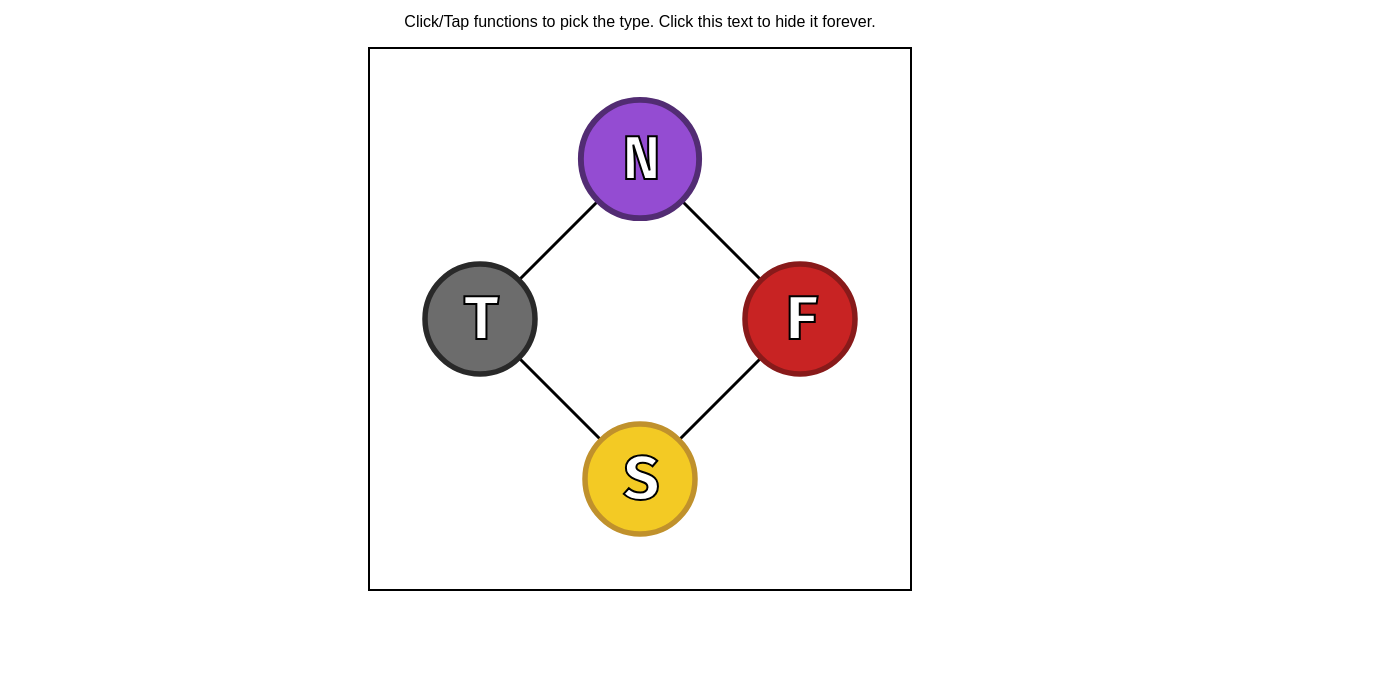
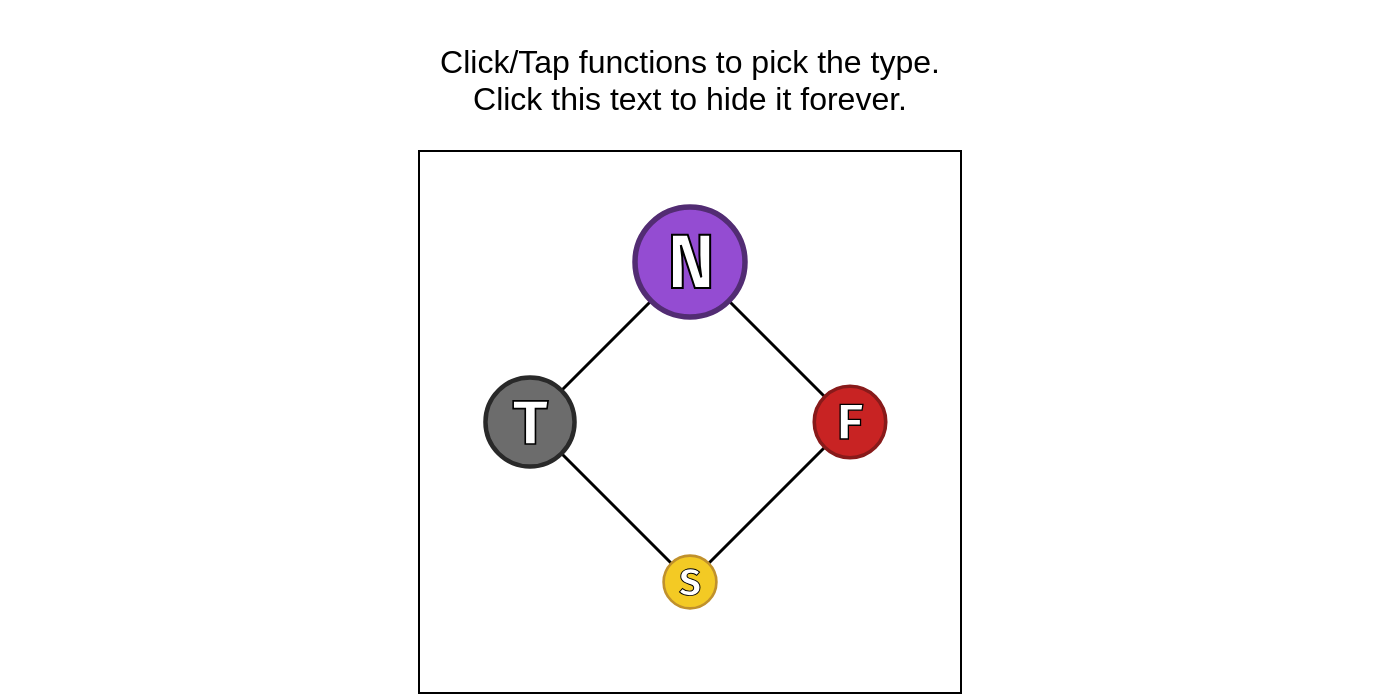
Before and after one commit to TheFreezingChicken/cognitive-relay-diagram, a plain HTML site: page docs/index.html in a window 1280 px wide. Shown: the part 139-833 px from the top of the page, 1380 px wide, since content can reach past the window. Before the commit the page ends 800 px from the top, so only its background shows below. Drawn offline with nearby package versions, Linux system fonts and the light colour scheme.

Commit message:
Fix fonts, sizes, and positions (#5)
Fonts should now load correctly on all devices.
Sizes and positions should now be scaled correctly.

```diff
--- a/docs/index.html
+++ b/docs/index.html
@@ -15,8 +15,8 @@
     <style>
         @font-face {
             font-family: 'Fira Code';
-            src: url('assets/fonts/woff2/FiraCode-Bold.woff2') format('woff2'),
-            url("assets/fonts/woff/FiraCode-Bold.woff") format("woff");
+            src: url("assets/fonts/FiraCode-Bold.woff2") format("woff2"),
+            url("assets/fonts/FiraCode-Bold.woff") format("woff");
             font-weight: bold;
             font-style: normal;
         }
@@ -24,26 +24,24 @@
 
         @font-face {
             font-family: 'Fira Code';
-            src: url('assets/fonts/woff2/FiraCode-Regular.woff2') format('woff2'),
-            url("assets/fonts/woff/FiraCode-Regular.woff") format("woff");
+            src: url("assets/fonts/FiraCode-Regular.woff2") format("woff2"),
+            url("assets/fonts/FiraCode-Regular.woff") format("woff");
             font-weight: normal;
             font-style: normal;
         }
+
 
         /* Center all content vertically and horizontally */
         body {
             display: flex;
             flex-direction: column;
             flex-wrap: wrap;
-            align-items: start;
+            align-items: stretch;
             min-height: 100vh;
             margin: 0;
             font-family: Arial, serif;
         }
 
-        .title-container > h1 {
-            margin-bottom: 2px;
-        }
 
         h2 {
             margin-top: 0;
@@ -74,19 +72,13 @@
             text-transform: none;
         }
 
-        .title-container {
-            align-self: center;
+
+        .centered-text {
+            display:block;
+            width: 80%;
+            align-self:center;
             text-align: center;
-            color: darkorange;
-            font-family: Arial, serif;
-        }
-
-        /* Style for the "made by username" text */
-        .made-by {
-            margin: 0;
-            padding: 0;
-            font-size: 12px;
-            color: #888;
+            font-size: xx-large;
         }
 
         .space {
@@ -97,7 +89,7 @@
             display: flex;
             flex-flow: row wrap;
             align-self: center;
-            align-items: flex-start;
+            align-items: center;
             justify-content: center;
             gap: 20px;
         }
@@ -141,6 +133,28 @@
         }
 
 
+
+        #title-container {
+            align-self: stretch;
+            text-align: center;
+            color: darkorange;
+            font-family: Arial, serif;
+            width: 100%;
+            margin: 0 50px;
+        }
+
+
+        #title-container > h1 {
+            margin-bottom: 5px;
+        }
+
+        /* Style for the "made by username" text */
+        #made-by {
+            margin-top: 0;
+            font-size: 12px;
+            color: #888;
+        }
+
         /* Style for the boxed section containing the Konva circle */
         #cognitive-diagram-container {
             align-self: center;
@@ -155,9 +169,9 @@
 <!-- BODY -------------------------------------------------------------------------------------------->
 
 <body>
-<div class="title-container">
+<div id="title-container">
     <h1>Cognitive Relay Diagram</h1>
-    <p class="made-by">
+    <p id="made-by">
         (by <a href="https://www.youtube.com/shorts/0Df2gRx7Fbw">The Freezing Chicken</a>,
         and based on the <a href="https://www.objectivepersonality.com/">Objective Personality System</a>) <br>
         Licensed under <a href="https://creativecommons.org/licenses/by-sa/4.0/?ref=chooser-v1" target="_blank" rel="license noopener noreferrer" style="display:inline-block;">CC BY-SA 4.0<img style="height:22px!important;margin-left:3px;vertical-align:text-bottom;" src="https://mirrors.creativecommons.org/presskit/icons/cc.svg?ref=chooser-v1" alt=""><img style="height:22px!important;margin-left:3px;vertical-align:text-bottom;" src="https://mirrors.creativecommons.org/presskit/icons/by.svg?ref=chooser-v1" alt=""><img style="height:22px!important;margin-left:3px;vertical-align:text-bottom;" src="https://mirrors.creativecommons.org/presskit/icons/sa.svg?ref=chooser-v1" alt=""></a>
@@ -166,8 +180,14 @@
 
 <div class="space"></div>
 
-<p id="help-text" style="display:block;align-self:center">
-    Click/Tap functions to pick the type. Click this text to hide it forever.
+<p id="debug-text" hidden></p>
+<p id="loading-text" class="centered-text" style="font-weight: bold">
+    Loading... <br>
+    (if nothing appears, passive-aggressive complaints are accepted)
+</p>
+<p id="help-text" class="centered-text">
+    Click/Tap functions to pick the type. <br>
+    Click this text to hide it forever.
 </p>
 
 <div class="main-container">
--- a/docs/js/index.js
+++ b/docs/js/index.js
@@ -16,8 +16,63 @@ function hideMessage() {
     localStorage.setItem('helpTextHidden', 'true');
 }
 
+// Keep this outside to avoid garbage collection.
+let canvases = [];
+
+function whenFontIsLoaded(callback) {
+    const fonts = [
+        'bold 20px "Fira Code", monospace',
+    ];
+
+
+    for (const f of fonts) {
+        const currentCanvas = document.createElement('canvas');
+        canvases.push(currentCanvas);
+        const fontContext = currentCanvas.getContext('2d');
+        fontContext.font = f;
+    }
+
+    console.log("Waiting for font to load...");
+    function checkFontState() {
+        let fontsAreLoaded = true;
+        const debugText = document.getElementById('debug-text');
+
+        const defaultCanvas = document.createElement('canvas');
+        const defaultFontContext = defaultCanvas.getContext('2d');
+        defaultFontContext.font = 'bold 20px monospace';
+        const STUB_TEXT = 'Some test text;';
+        const initialStubTextWidth = defaultFontContext.measureText(STUB_TEXT).width;
+
+        for (const c of canvases) {
+            const fontContext = c.getContext('2d');
+            const stubTextWidth = fontContext.measureText(STUB_TEXT).width;
+            console.log(initialStubTextWidth);
+            console.log(stubTextWidth);
+            fontsAreLoaded = fontsAreLoaded && stubTextWidth !== initialStubTextWidth;
+            debugText.innerText += fontContext.font + "\n" + initialStubTextWidth + "\n" + stubTextWidth + "\n" + fontsAreLoaded + "\n";
+        }
+        debugText.innerText += "\n" + fontsAreLoaded + "\n";
+
+        if (fontsAreLoaded) {
+            console.log("Font loaded!");
+            callback();
+        } else {
+            console.log("Font not loaded yet...");
+            setTimeout(() => {
+                checkFontState();
+            }, 150);
+        }
+    }
+
+    checkFontState();
+}
+
 
 document.addEventListener('DOMContentLoaded', () => {
+    whenFontIsLoaded(() => {
+        document.getElementById('loading-text').style.display = 'none';
+        // HERE At first rendering, don't show the diagram and try to re-render to see if the text gets fixed.
+
         const helpTextParagraph = document.getElementById('help-text');
         helpTextParagraph.addEventListener('click', hideMessage);
 
@@ -25,8 +80,12 @@ document.addEventListener('DOMContentLoaded', () => {
             document.getElementById('help-text').style.display = 'none';
         }
 
+        let startingOpType = undefined;
+        // startingOpType = new OpType('Si', 'Te', 'SCBP', 'FF');
+
         CRDStage.initializeResources().then(() => {
             console.log("Resources were marked ready, drawing diagram...");
-        new CRDStage(document.getElementById('cognitive-diagram-container'));
+            new CRDStage(document.getElementById('cognitive-diagram-container'), startingOpType);
         });
     });
+});
--- a/docs/js/relay-diagram.js
+++ b/docs/js/relay-diagram.js
@@ -76,7 +76,90 @@ const CogFunCirclePositions = Object.freeze([
         x: DIAGRAM_CENTER,
         y: DIAGRAM_CENTER + OPPOSITE_CIRCLE_DISTANCE / 2
     })
-])
+]);
+
+
+const CogFunCircleOffsets = Object.freeze([
+    Object.freeze({
+        x: 0,
+        y: OPPOSITE_CIRCLE_DISTANCE / 2
+    }),
+    Object.freeze({
+        x: OPPOSITE_CIRCLE_DISTANCE / 2,
+        y: 0
+    }),
+    Object.freeze({
+        x: -OPPOSITE_CIRCLE_DISTANCE / 2,
+        y: 0
+    }),
+    Object.freeze({
+        x: 0,
+        y: -OPPOSITE_CIRCLE_DISTANCE / 2
+    })
+]);
+
+const CogFunTextCenterOffsets = Object.freeze({
+    S: Object.freeze({
+        x: 3.9,
+        y: 1
+    }),
+
+    N: Object.freeze({
+        x: 3,
+        y: 1
+    }),
+
+    F: Object.freeze({
+        x: 4.2,
+        y: 1
+    }),
+
+    T: Object.freeze({
+        x: 3.5,
+        y: 0
+    }),
+
+    Si: Object.freeze({
+        x: 2.3,
+        y: 2.7
+    }),
+
+    Se: Object.freeze({
+        x: 2.2,
+        y: 3.3
+    }),
+
+    Ni: Object.freeze({
+        x: 1.89,
+        y: 2.5
+    }),
+
+    Ne: Object.freeze({
+        x: 2.9,
+        y: 3.2
+    }),
+
+    Fi: Object.freeze({
+        x: 3.2,
+        y: 2.95
+    }),
+
+    Fe: Object.freeze({
+        x: 3.5,
+        y: 2
+    }),
+
+    Ti: Object.freeze({
+        x: 2.5,
+        y: 2
+    }),
+
+    Te: Object.freeze({
+        x: 2.6,
+        y: 2.5
+    })
+});
+
 
 
 const AnimalCenterOffsets = new Map([
@@ -140,7 +223,6 @@ const DiagramResources = {
     BIG_DEMON_BG_IMG: new Image(),
     LITTLE_DEMON_BG_IMG: new Image(),
     MASCULINE_FUNCTION_BG_IMG: new Image(),
-    FUNCTION_POINTER_GRID_IMG: new Image(),
     FUNCTION_POINTER_ARROW_IMG: new Image()
 };
 
@@ -181,7 +263,6 @@ class ResourceLoader {
             loadImg(DiagramResources.LITTLE_DEMON_BG_IMG, `${IMG_DIR_PATH}/Demon3.png`),
             loadImg(DiagramResources.BIG_DEMON_BG_IMG, `${IMG_DIR_PATH}/Demon4.png`),
             loadImg(DiagramResources.MASCULINE_FUNCTION_BG_IMG, `${IMG_DIR_PATH}/Muscles.png`),
-            loadImg(DiagramResources.FUNCTION_POINTER_GRID_IMG, `${IMG_DIR_PATH}/pointer-grid.png`),
             loadImg(DiagramResources.FUNCTION_POINTER_ARROW_IMG, `${IMG_DIR_PATH}/blue-arrow.png`)
         ]).then(() => {
             // REM Add any other resource initialization here.
@@ -492,7 +573,28 @@ class CognitiveFunctionGroup extends Konva.Group {
         const cogFunText = new CognitiveFunctionText(configs);
         // const doubleActivationText = new DoubleActivationText(configs);
 
-        this.add(saviorBgImg, demonBgImg, masculineBgImg, this.circle, cogFunText/*, doubleActivationText*/);
+        // Add everything to a subgroup for scaling. We will offset later.
+
+        const scaleGroup = new Konva.Group();
+        scaleGroup.add(saviorBgImg, demonBgImg, masculineBgImg, this.circle, cogFunText/*, doubleActivationText*/);
+
+        const grantIndex = configs?.cogFunData?.grantIndex ?? configs.cogFunDataOverride.grantIndex;
+
+        scaleGroup.offsetX(DIAGRAM_CENTER);
+        scaleGroup.offsetY(DIAGRAM_CENTER);
+        scaleGroup.x(DIAGRAM_CENTER);
+        scaleGroup.y(DIAGRAM_CENTER);
+
+        const scaleFactor = CogFunCircleScaleFactors[grantIndex];
+        scaleGroup.scaleY(scaleFactor);
+        scaleGroup.scaleX(scaleFactor);
+
+        this.add(scaleGroup);
+
+        // Now we can offset the main group.
+        const cogFunOffset = CogFunCircleOffsets[grantIndex]
+        this.offsetX(cogFunOffset.x);
+        this.offsetY(cogFunOffset.y);
     }
 }
 
@@ -509,22 +611,12 @@ class CognitiveFunctionCircle extends Konva.Circle {
         super({
             radius: CIRCLE_BASE_RADIUS,
             strokeWidth: CIRCLE_STROKE_WIDTH,
-            x: CogFunCirclePositions[configs.cogFunData?.grantIndex ?? configs.cogFunDataOverride.grantIndex].x,
-            y: CogFunCirclePositions[configs.cogFunData?.grantIndex ?? configs.cogFunDataOverride.grantIndex].y,
+            x: DIAGRAM_CENTER,
+            y: DIAGRAM_CENTER,
             fill: CogFunFillColors[configs.cogFunData?.cogFun[0] ?? configs.cogFunDataOverride.cogFunText],
             stroke: CogFunStrokeColors[configs.cogFunData?.cogFun[0] ?? configs.cogFunDataOverride.cogFunText],
         });
 
-        // DEBT Assuming non-partial diagram, so it's generic only at first rendering.
-        const isGenericDiagram = configs.cogFunData == null;
-
-        // Making first function slightly bigger for generic because of optical illusion.
-        const genericScaleFactor = configs.cogFunDataOverride?.grantIndex === 0 ? 1.075 : 1;
-        const grantScaleFactor = CogFunCircleScaleFactors[configs.cogFunData?.grantIndex ?? 0];
-
-        // If not generic diagram use scaling, otherwise don't.
-        this.scaleX(isGenericDiagram ? genericScaleFactor : grantScaleFactor);
-        this.scaleY(isGenericDiagram ? genericScaleFactor : grantScaleFactor);
     }
 }
 
@@ -540,12 +632,11 @@ class CognitiveFunctionBackgroundImage extends Konva.Image {
     constructor(img, configs) {
         // Based on how we structured the library, img should always be loaded when reaching this point.
         super({
-            image: img
-        });
-
-        const pos = CogFunCirclePositions[configs.cogFunData?.grantIndex ?? configs.cogFunDataOverride.grantIndex];
-
-        this.position(pos);
+            image: img,
+            x: DIAGRAM_CENTER,
+            y: DIAGRAM_CENTER
+        });
+
         this.offsetX(this.width() / 2);
         this.offsetY(this.height() / 2);
     }
@@ -567,10 +658,10 @@ class SaviorBackgroundImage extends CognitiveFunctionBackgroundImage {
 
         this.visible(configs.cogFunData?.isSavior ?? false);
 
-        const CIRCLE_SCALE = CogFunCircleScaleFactors[configs.cogFunData?.grantIndex ?? 0];
         const IMG_SCALE_FACTOR = grantIndex === 0 ? 0.4 : 0.42;
-        this.scaleX(CIRCLE_SCALE * IMG_SCALE_FACTOR);
-        this.scaleY(CIRCLE_SCALE * IMG_SCALE_FACTOR);
+        this.scaleX(IMG_SCALE_FACTOR);
+        this.scaleY(IMG_SCALE_FACTOR);
+
         this.offsetY(grantIndex === 0 ? 190 : 183);
     }
 }
@@ -590,10 +681,9 @@ class DemonBackgroundImage extends CognitiveFunctionBackgroundImage {
 
         this.visible(!(configs.cogFunData?.isSavior ?? true));
 
-        const CIRCLE_SCALE = CogFunCircleScaleFactors[configs.cogFunData?.grantIndex ?? 0];
         const IMG_SCALE_FACTOR = 0.35;
-        this.scaleX(CIRCLE_SCALE * IMG_SCALE_FACTOR);
-        this.scaleY(CIRCLE_SCALE * IMG_SCALE_FACTOR)
+        this.scaleX(IMG_SCALE_FACTOR);
+        this.scaleY(IMG_SCALE_FACTOR)
     }
 }
 
@@ -608,54 +698,54 @@ class MasculineBackgroundImage extends CognitiveFunctionBackgroundImage {
 
         this.visible(configs.cogFunData?.isMasculine ?? false);
 
-        const CIRCLE_SCALE = CogFunCircleScaleFactors[configs.cogFunData?.grantIndex ?? 0];
         const IMG_SCALE_FACTOR = 0.37;
-        this.scaleX(CIRCLE_SCALE * IMG_SCALE_FACTOR);
-        this.scaleY(CIRCLE_SCALE * IMG_SCALE_FACTOR)
-    }
-}
-
-
-
-class CognitiveFunctionText extends Konva.Text {
+        this.scaleX(IMG_SCALE_FACTOR);
+        this.scaleY(IMG_SCALE_FACTOR)
+    }
+}
+
+
+
+class CognitiveFunctionText extends Konva.Group {
     /**
      *
      * @param configs {CognitiveFunctionConfigs}
      */
     constructor(configs) {
+        super();
+
         console.log("Constructing CognitiveFunctionText with:");
         console.log(configs);
         const text = configs.cogFunData?.cogFun ?? configs.cogFunDataOverride.cogFunText;
         console.log(text);
         console.log();
 
-        const pos = CogFunCirclePositions[configs.cogFunData?.grantIndex ?? configs.cogFunDataOverride.grantIndex];
-        const scale = CogFunCircleScaleFactors[configs.cogFunData?.grantIndex ?? 0];
-
-        super({
-            position: pos,
-            height: (CIRCLE_BASE_RADIUS + CIRCLE_STROKE_WIDTH) * 2,
-            width: (CIRCLE_BASE_RADIUS + CIRCLE_STROKE_WIDTH) * 2,
+        const konvaText = new Konva.Text({
+            x: DIAGRAM_CENTER,
+            y: DIAGRAM_CENTER,
+            height: (CIRCLE_BASE_RADIUS + CIRCLE_STROKE_WIDTH) + 20,
+            width: (CIRCLE_BASE_RADIUS + CIRCLE_STROKE_WIDTH) + 20,
             align: 'center',
             verticalAlign: 'middle',
-            fontFamily: 'Fira Code, monospace',
+            fontFamily: 'Fira Code',
             fontStyle: 'bold',
-            fontSize: COGFUN_BASE_FONT_SIZE * scale,
+            fontSize: text.length > 1 ? COGFUN_BASE_FONT_SIZE : COGFUN_BASE_FONT_SIZE * 1.25,
             fill: 'white',
             stroke: 'black',
             strokeWidth: 2,
-        });
-
-
-        const baseOffsetX = this.width() / 2;
-        const baseOffsetY = this.height() / 2;
-        // Adding a tiny delta to make the text look more centered.
-        const visualCenterDeltaX = -0.95 * scale;
-        const visualCenterDeltaY = -5 * scale;
-
-        this.text(text);
-        this.offsetX(baseOffsetX + visualCenterDeltaX);
-        this.offsetY(baseOffsetY + visualCenterDeltaY);
+            text: text
+        });
+
+        konvaText.offsetX(konvaText.getClientRect().width / 2 - 5);
+        konvaText.offsetY(konvaText.getClientRect().height / 2 - 9.5);
+
+        this.add(konvaText);
+
+        const visualCenterOffset = CogFunTextCenterOffsets[text];
+
+        // The additional offset is to properly visually center the text. Based on the actual cognitive function.
+        this.offsetX(visualCenterOffset.x);
+        this.offsetY(visualCenterOffset.y);
     }
 }
 
@@ -1154,7 +1244,7 @@ class ControlPageManagerGroup extends Konva.Group {
         let button;
         // DEBT Might need to make this more generic if we're implementing partial types.
         button = new ControlButtonGroup({
-            size: {width: NAVIGATION_BUTTON_WIDTH - 90, height: NAVIGATION_BUTTON_HEIGHT},
+            size: {width: NAVIGATION_BUTTON_WIDTH - 80, height: NAVIGATION_BUTTON_HEIGHT},
             text: "Skip",
             onClick: () => {
                 this._hideSkipButton();
@@ -1170,7 +1260,7 @@ class ControlPageManagerGroup extends Konva.Group {
 
         button = new ControlButtonGroup({
             size: {width: NAVIGATION_BUTTON_WIDTH, height: NAVIGATION_BUTTON_HEIGHT},
-            text: "⇦ Back",
+            text: "⇦Back",
             onClick: () => {
                 selectionButtonsGroup.removeChildren();
                 this._currentPage = this._previousPages.pop();
@@ -1628,6 +1718,7 @@ class LastAnimalChoicePageGroup extends ChoicePageGroup {
             }
         });
 
+
         super([button1], [button2]);
     }
 }
@@ -1667,19 +1758,20 @@ class ControlButtonGroup extends Konva.Group {
 
         const text = new Konva.Text({
             x: configs.position?.x ?? 0,
-            y: configs.position?.y ?? 2.7,
+            y: configs.position?.y ?? 4,
             width: bgRect.width(),
             height: bgRect.height(),
             align: 'center',
             verticalAlign: 'middle',
-            fontFamily: 'Arial, sans serif',
+            fontFamily: 'monospace',
             fontStyle: 'bold',
             fontSize: BUTTON_FONT_SIZE,
             fill: 'white',
             stroke: 'black',
-            strokeWidth: 1,
-            text: configs.text,
-        });
+            strokeWidth: 1
+        });
+
+        text.text(configs.text);
         text[DENY_HIDE_CONTROL_PROPERTY] = true;
 
         this.add(bgRect, text);
```
Also changed, not shown: docs/assets/fonts/FiraCode-Bold.woff (renamed from docs/assets/fonts/woff/FiraCode-Bold.woff), docs/assets/fonts/FiraCode-Bold.woff2 (renamed from docs/assets/fonts/woff2/FiraCode-Bold.woff2), docs/assets/fonts/FiraCode-Light.woff (renamed from docs/assets/fonts/woff/FiraCode-Light.woff), docs/assets/fonts/FiraCode-Light.woff2 (renamed from docs/assets/fonts/woff2/FiraCode-Light.woff2), docs/assets/fonts/FiraCode-Medium.woff (renamed from docs/assets/fonts/woff/FiraCode-Medium.woff), docs/assets/fonts/FiraCode-Medium.woff2 (renamed from docs/assets/fonts/woff2/FiraCode-Medium.woff2), docs/assets/fonts/FiraCode-Regular.woff (renamed from docs/assets/fonts/woff/FiraCode-Regular.woff), docs/assets/fonts/FiraCode-Regular.woff2 (renamed from docs/assets/fonts/woff2/FiraCode-Regular.woff2), docs/assets/fonts/FiraCode-SemiBold.woff (renamed from docs/assets/fonts/woff/FiraCode-SemiBold.woff), docs/assets/fonts/FiraCode-SemiBold.woff2 (renamed from docs/assets/fonts/woff2/FiraCode-SemiBold.woff2), docs/assets/fonts/FiraCode-VF.woff (renamed from docs/assets/fonts/woff/FiraCode-VF.woff), docs/assets/fonts/FiraCode-VF.woff2 (renamed from docs/assets/fonts/woff2/FiraCode-VF.woff2), docs/assets/img/pointer-grid.png (deleted). Lines whose indentation alone changed are shown as unchanged.
